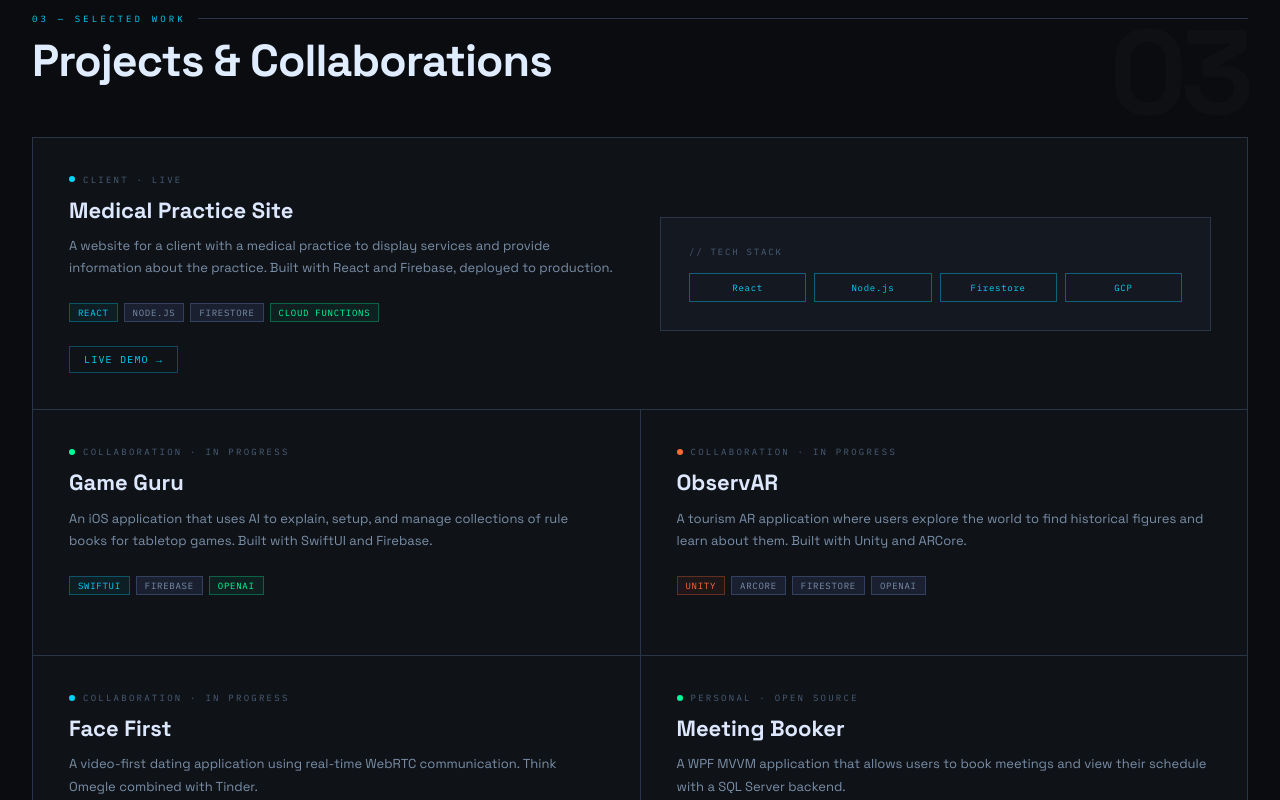
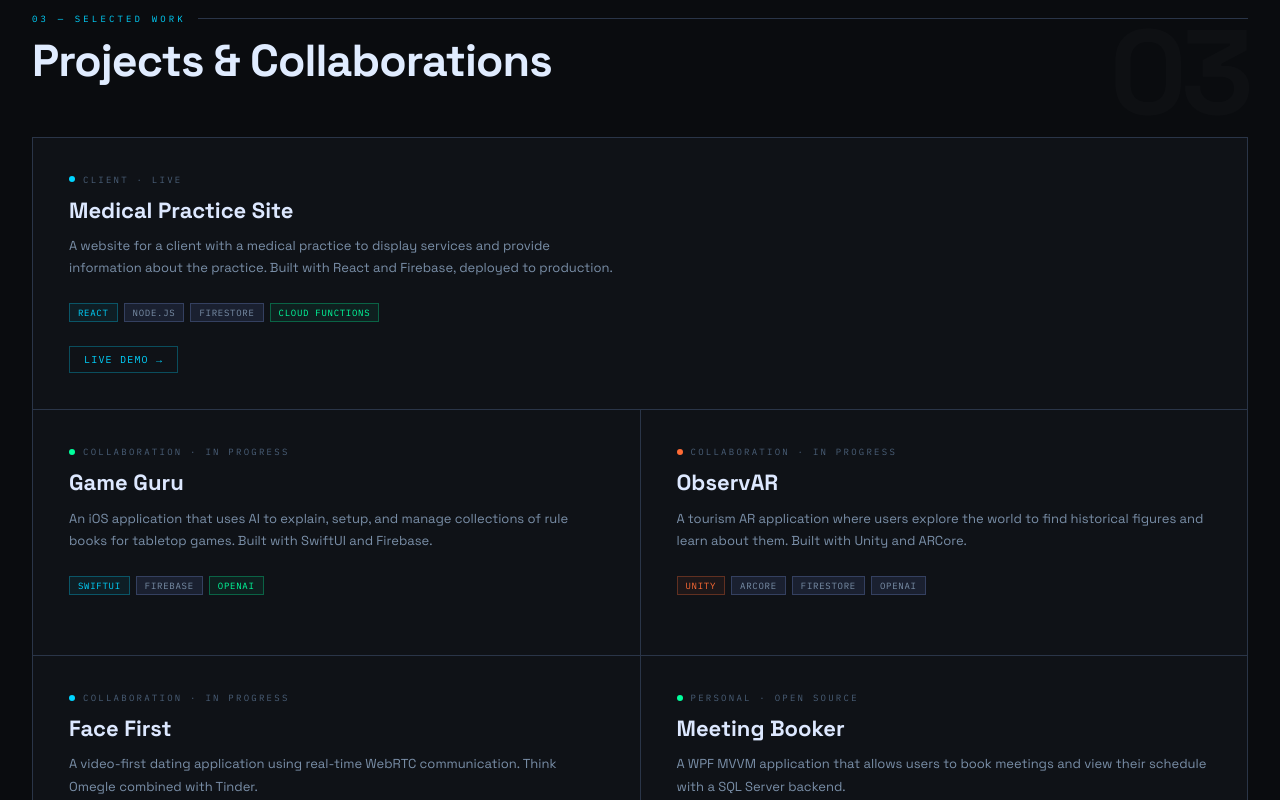
Before and after one commit to JohnNooney/nooney.dev, a React (Vite) app: page / in a window 1280 px wide. Shown: the part 2940-3740 px from the top of the page. Built offline with nearby package versions, Linux system fonts and the light colour scheme.

Commit message:
remove tech stack grid in projects

```diff
--- a/src/index.css
+++ b/src/index.css
@@ -579,6 +579,20 @@ section.site-section {
   grid-template-columns: 1fr 1fr;
   gap: 40px;
 }
+
+/* Tech stack diagram */
+.tech-stack-grid {
+  display: grid;
+  grid-template-columns: repeat(4, 1fr);
+  gap: 8px;
+}
+
+@media (max-width: 600px) {
+  .tech-stack-grid {
+    grid-template-columns: repeat(2, 1fr);
+  }
+}
+
 .project-type {
   font-size: 9px;
   letter-spacing: 0.25em;
--- a/src/pages/Projects.jsx
+++ b/src/pages/Projects.jsx
@@ -118,33 +118,6 @@ export default function Projects() {
                 </div>
               )}
             </div>
-            {p.featured && (
-              <div style={{ display: 'flex', flexDirection: 'column', justifyContent: 'center' }}>
-                <div style={{
-                  background: 'var(--bg3)',
-                  border: '1px solid var(--border)',
-                  padding: 28,
-                }}>
-                  <div style={{ fontSize: 9, letterSpacing: '0.2em', textTransform: 'uppercase', color: 'var(--text3)', marginBottom: 16 }}>
-                    // Tech Stack
-                  </div>
-                  <div style={{ display: 'grid', gridTemplateColumns: 'repeat(4, 1fr)', gap: 8 }}>
-                    {['React', 'Node.js', 'Firestore', 'GCP'].map((node) => (
-                      <div key={node} style={{
-                        border: '1px solid rgba(0,212,255,0.4)',
-                        padding: 8,
-                        textAlign: 'center',
-                        fontSize: 9,
-                        color: 'var(--accent)',
-                        letterSpacing: '0.08em',
-                      }}>
-                        {node}
-                      </div>
-                    ))}
-                  </div>
-                </div>
-              </div>
-            )}
           </div>
         ))}
       </div>
```
